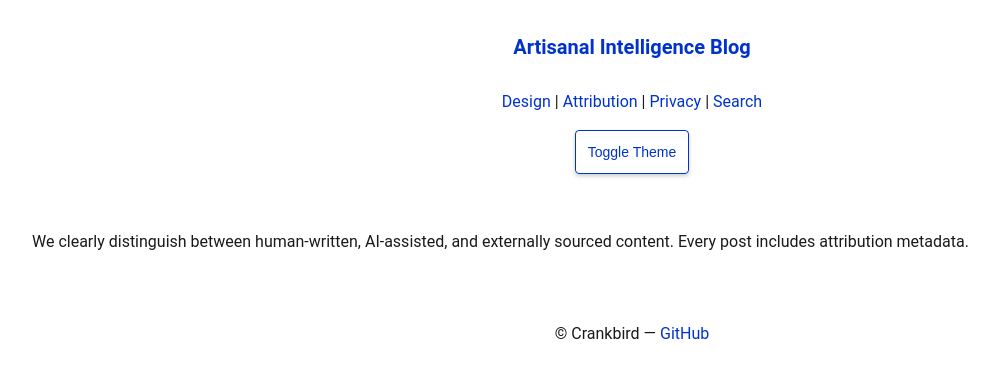
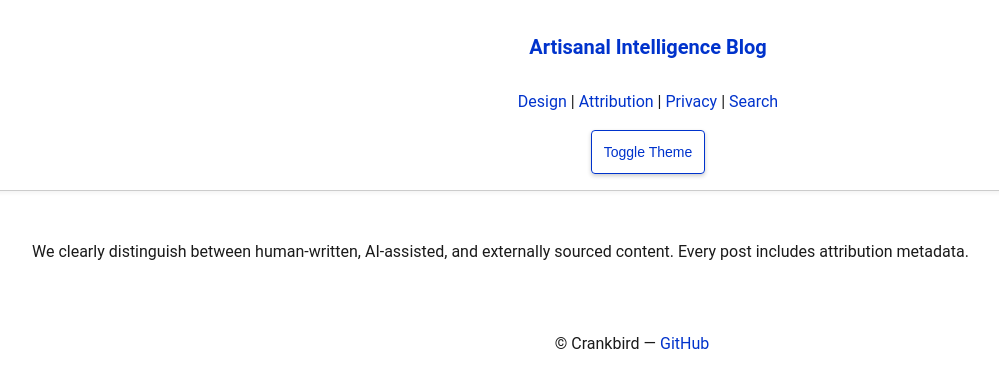
Before and after one commit to crankbird/artisnal-intelligence, a Jekyll site: the page built from attribution.md, in a window 1280 px wide. Shown: the top 388 px of the page, without its empty margins (8-1007 px from the left). Built offline with Jekyll 4.4.1, drawn with Linux system fonts in a browser that asks for light colours.

Commit message:
fixed header on top

```diff
--- a/_layouts/default.html
+++ b/_layouts/default.html
@@ -9,7 +9,7 @@
 </head>
 
 <body>
-  <header>
+  <header class="site-header">
     <div class="blog-title-container">
       <h1 class="blog-title">
         <a href="{{ '/' | relative_url }}">{{ site.title }}</a>
--- a/assets/css/styles.css
+++ b/assets/css/styles.css
@@ -18,6 +18,8 @@
     --link: #0033cc;
     --link-hover: #0055ff;
     --card-shadow: rgba(0, 0, 0, 0.1); /* Subtle shadow for light theme */
+    --header-bg: #ffffffcc;
+    --header-border: #ccc;
 }
 
 /* Dark Theme Variables */
@@ -27,7 +29,13 @@
     --link: #66aaff;
     --link-hover: #aaccff;
     --card-shadow: rgba(255, 255, 255, 0.1); /* Lighter shadow for dark theme */
+    --header-bg: #111111cc;
+    --header-border: #333;
 }
+
+
+
+
 
 /* Reset */
 body {
@@ -38,7 +46,10 @@
     line-height: 1.5;
     background-color: var(--bg);
     color: var(--text);
-    padding: env(safe-area-inset-top) env(safe-area-inset-right) env(safe-area-inset-bottom) env(safe-area-inset-left); /* Safe Area Adjustments */
+    padding-top: 200px; /* for sticky header spacing */
+    padding-left: env(safe-area-inset-left);   /* for notch/edge safe zones */
+    padding-right: env(safe-area-inset-right);
+    padding-bottom: env(safe-area-inset-bottom);
 }
 
 /* Main Content */
@@ -205,6 +216,21 @@
     color: #ffffff;
 }
 
+/* Sticky Header Styles */
+.site-header {
+    position: fixed;
+    top: 0;
+    width: 100%;
+    z-index: 1000;
+    background-color: var(--header-bg, #ffffffcc);
+    backdrop-filter: blur(5px);
+    border-bottom: 1px solid var(--header-border, #ccc);
+    padding: 1rem;
+    box-shadow: 0 2px 4px rgba(0, 0, 0, 0.05);
+  }
+
+
+
 /* Header Styles */
 header {
     display: flex;
```
Also changed, not shown: 9 other files.
